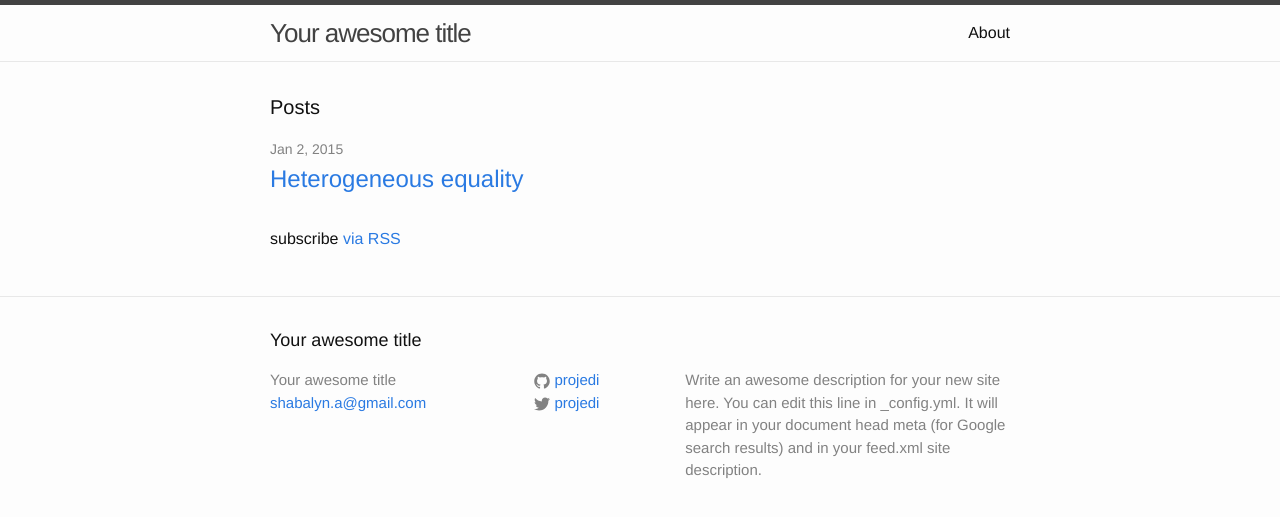
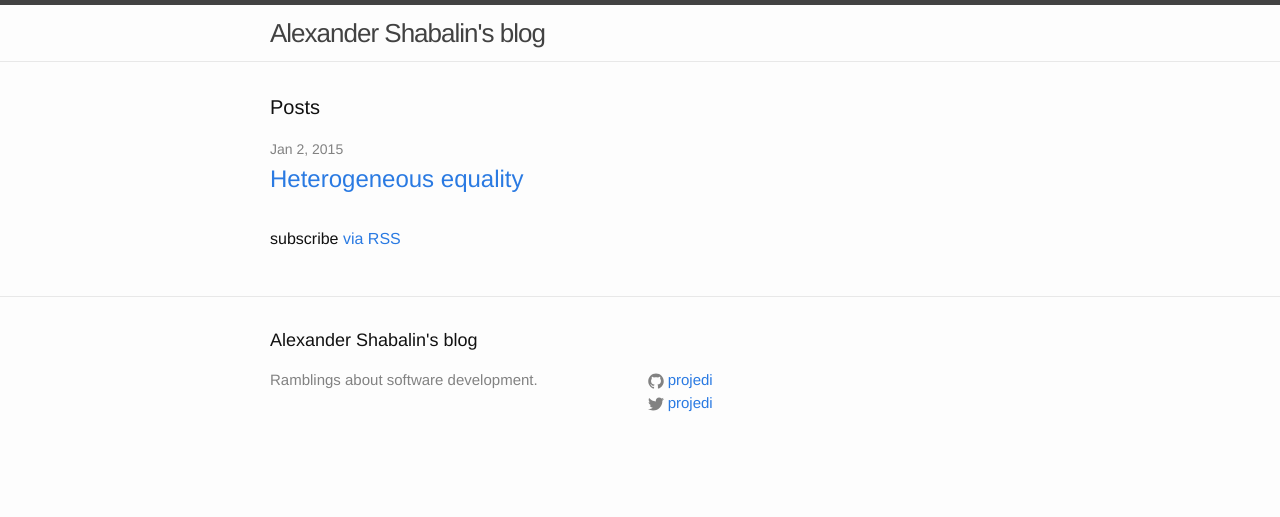
Before and after one commit to projedi/projedi.github.io, a Jekyll site: the page built from index.html, in a window 1280 px wide. Shown: the top 517 px of the page. Built offline with Jekyll 4.4.1, drawn with Linux system fonts in a browser that asks for light colours.

Commit message:
Remove cruft (#1)

```diff
--- a/_config.yml
+++ b/_config.yml
@@ -1,12 +1,9 @@
 # Site settings
-title: Your awesome title
-email: shabalyn.a@gmail.com
-description: > # this means to ignore newlines until "baseurl:"
-  Write an awesome description for your new site here. You can edit this
-  line in _config.yml. It will appear in your document head meta (for
-  Google search results) and in your feed.xml site description.
-baseurl: "" # the subpath of your site, e.g. /blog/
-url: "http://blog.ashabalin.me" # the base hostname & protocol for your site
+title: Alexander Shabalin's blog
+description: >
+  Ramblings about software development.
+baseurl: ""
+url: "https://blog.ashabalin.me"
 twitter_username: projedi
 github_username:  projedi
 
--- a/_includes/footer.html
+++ b/_includes/footer.html
@@ -6,10 +6,7 @@
 
     <div class="footer-col-wrapper">
       <div class="footer-col  footer-col-1">
-        <ul class="contact-list">
-          <li>{{ site.title }}</li>
-          <li><a href="mailto:{{ site.email }}">{{ site.email }}</a></li>
-        </ul>
+        <p class="text">{{ site.description }}</p>
       </div>
 
       <div class="footer-col  footer-col-2">
@@ -44,10 +41,6 @@
           {% endif %}
         </ul>
       </div>
-
-      <div class="footer-col  footer-col-3">
-        <p class="text">{{ site.description }}</p>
-      </div>
     </div>
 
   </div>
--- a/_sass/_layout.scss
+++ b/_sass/_layout.scss
@@ -51,7 +51,7 @@
         text-align: right;
 
         .menu-icon {
-            display: block;
+            // display: block;
             float: right;
             width: 36px;
             height: 26px;
@@ -121,28 +121,22 @@
 }
 
 .footer-col-1 {
-    width: -webkit-calc(35% - (#{$spacing-unit} / 2));
-    width:         calc(35% - (#{$spacing-unit} / 2));
+    width: -webkit-calc(50% - (#{$spacing-unit} / 2));
+    width:         calc(50% - (#{$spacing-unit} / 2));
 }
 
 .footer-col-2 {
-    width: -webkit-calc(20% - (#{$spacing-unit} / 2));
-    width:         calc(20% - (#{$spacing-unit} / 2));
-}
-
-.footer-col-3 {
-    width: -webkit-calc(45% - (#{$spacing-unit} / 2));
-    width:         calc(45% - (#{$spacing-unit} / 2));
+    width: -webkit-calc(50% - (#{$spacing-unit} / 2));
+    width:         calc(50% - (#{$spacing-unit} / 2));
 }
 
 @include media-query($on-laptop) {
-    .footer-col-1,
-    .footer-col-2 {
+    .footer-col-1 {
         width: -webkit-calc(50% - (#{$spacing-unit} / 2));
         width:         calc(50% - (#{$spacing-unit} / 2));
     }
 
-    .footer-col-3 {
+    .footer-col-2 {
         width: -webkit-calc(100% - (#{$spacing-unit} / 2));
         width:         calc(100% - (#{$spacing-unit} / 2));
     }
```
Also changed, not shown: about.md (deleted, +0 -11 lines).
